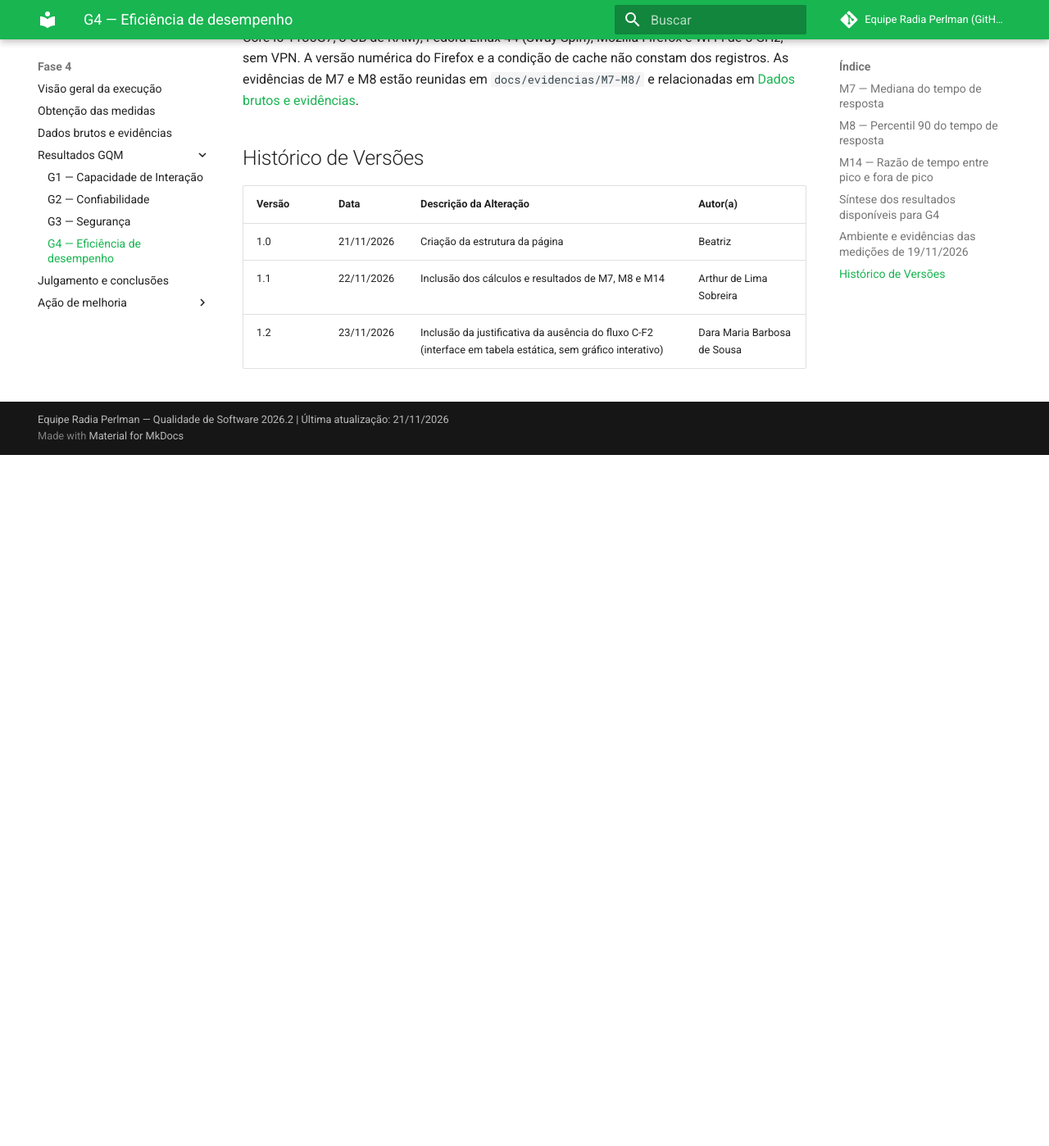
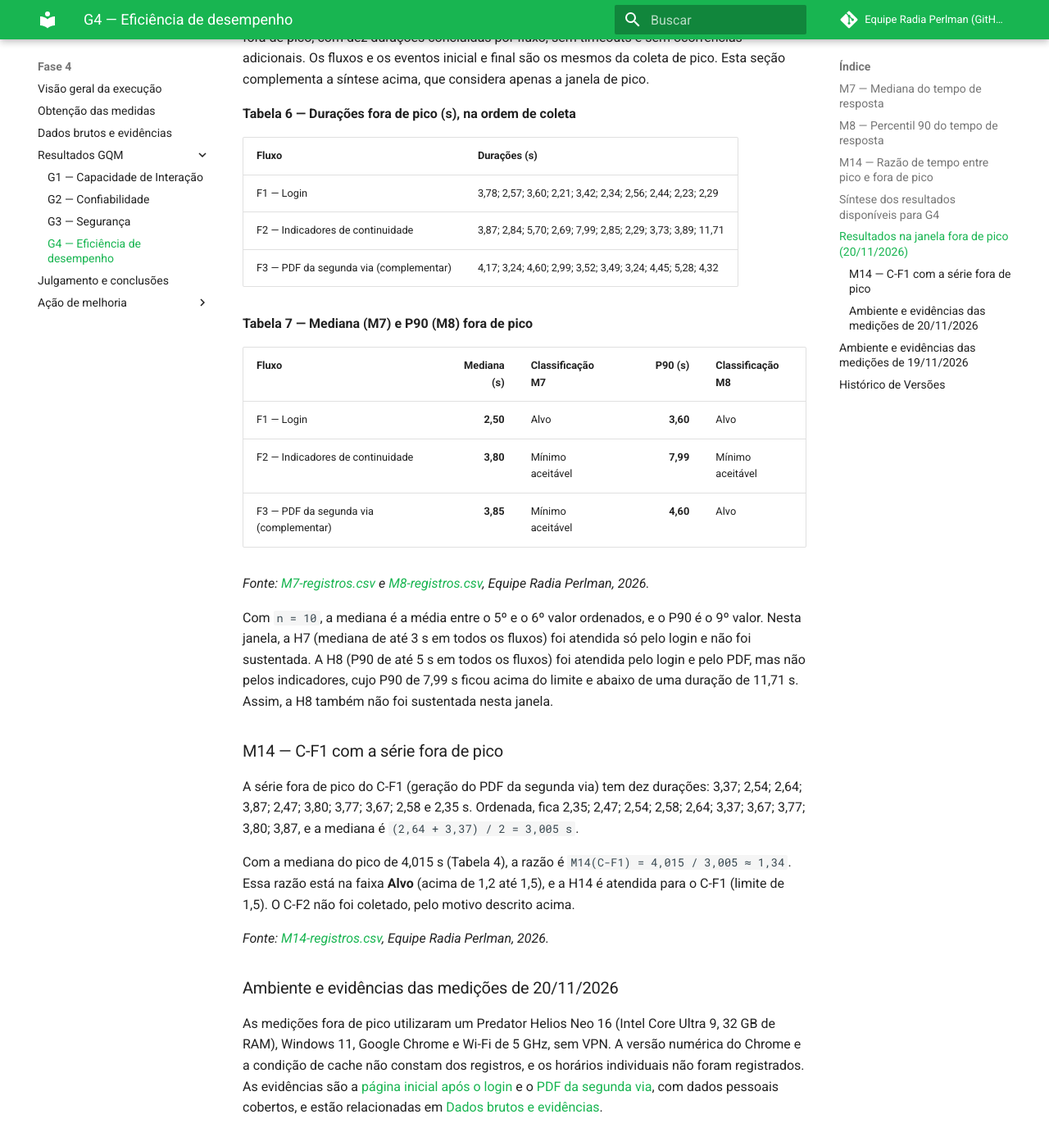
Before and after one commit to FCTE-Qualidade-de-Software-1/2026-2_T02_RADIA_PERLMAN, an MkDocs documentation site: the page built from docs/fase4/resultados-g4-desempenho.md, in a window 1280 px wide and 1400 px high, scrolled down 3522 px. Shown: the whole window at 82% size. Built offline with MkDocs 1.6.1 and Material for MkDocs 9.7.7, drawn with Linux system fonts in a browser that asks for light colours; comment, search, counter and statistics services are not loaded; before the commit the page ends 4077 px from its top, so only the background shows below that; some of the changed text lies outside the part shown.

Commit message:
docs(fase4): inclui resultados fora de pico em G2, G4, dados brutos e execução dos blocos

```diff
--- a/docs/fase4/resultados-g4-desempenho.md
+++ b/docs/fase4/resultados-g4-desempenho.md
@@ -84,6 +84,42 @@ _Fonte: [M14-registros.csv](../dados-coleta/M14/M14-registros.csv) e [captura de
 
 Com os registros apresentados até aqui, o julgamento de **G4 permanece inconclusivo**, pois a M14 ainda depende das medições fora de pico para o cálculo da razão e sua classificação. Os resultados de M7 e M8 descrevem a janela de pico observada, sem extrapolação para todos os períodos de uso da Agência Virtual. O PDF da segunda via integra os resultados complementares de M7 e M8, além da coleta de M14.
 
+## Resultados na janela fora de pico (20/11/2026)
+
+As mesmas métricas foram coletadas por Tiago em 20/11/2026, a partir das 03:41, na janela fora de pico, com dez durações concluídas por fluxo, sem timeouts e sem ocorrências adicionais. Os fluxos e os eventos inicial e final são os mesmos da coleta de pico. Esta seção complementa a síntese acima, que considera apenas a janela de pico.
+
+**Tabela 6 — Durações fora de pico (s), na ordem de coleta**
+
+| Fluxo | Durações (s) |
+|---|---|
+| F1 — Login | 3,78; 2,57; 3,60; 2,21; 3,42; 2,34; 2,56; 2,44; 2,23; 2,29 |
+| F2 — Indicadores de continuidade | 3,87; 2,84; 5,70; 2,69; 7,99; 2,85; 2,29; 3,73; 3,89; 11,71 |
+| F3 — PDF da segunda via (complementar) | 4,17; 3,24; 4,60; 2,99; 3,52; 3,49; 3,24; 4,45; 5,28; 4,32 |
+
+**Tabela 7 — Mediana (M7) e P90 (M8) fora de pico**
+
+| Fluxo | Mediana (s) | Classificação M7 | P90 (s) | Classificação M8 |
+|---|---:|---|---:|---|
+| F1 — Login | **2,50** | Alvo | **3,60** | Alvo |
+| F2 — Indicadores de continuidade | **3,80** | Mínimo aceitável | **7,99** | Mínimo aceitável |
+| F3 — PDF da segunda via (complementar) | **3,85** | Mínimo aceitável | **4,60** | Alvo |
+
+_Fonte: [M7-registros.csv](../dados-coleta/M7/M7-registros.csv) e [M8-registros.csv](../dados-coleta/M8/M8-registros.csv), Equipe Radia Perlman, 2026._
+
+Com `n = 10`, a mediana é a média entre o 5º e o 6º valor ordenados, e o P90 é o 9º valor. Nesta janela, a H7 (mediana de até 3 s em todos os fluxos) foi atendida só pelo login e não foi sustentada. A H8 (P90 de até 5 s em todos os fluxos) foi atendida pelo login e pelo PDF, mas não pelos indicadores, cujo P90 de 7,99 s ficou acima do limite e abaixo de uma duração de 11,71 s. Assim, a H8 também não foi sustentada nesta janela.
+
+### M14 — C-F1 com a série fora de pico
+
+A série fora de pico do C-F1 (geração do PDF da segunda via) tem dez durações: 3,37; 2,54; 2,64; 3,87; 2,47; 3,80; 3,77; 3,67; 2,58 e 2,35 s. Ordenada, fica 2,35; 2,47; 2,54; 2,58; 2,64; 3,37; 3,67; 3,77; 3,80; 3,87, e a mediana é `(2,64 + 3,37) / 2 = 3,005 s`.
+
+Com a mediana do pico de 4,015 s (Tabela 4), a razão é `M14(C-F1) = 4,015 / 3,005 ≈ 1,34`. Essa razão está na faixa **Alvo** (acima de 1,2 até 1,5), e a H14 é atendida para o C-F1 (limite de 1,5). O C-F2 não foi coletado, pelo motivo descrito acima.
+
+_Fonte: [M14-registros.csv](../dados-coleta/M14/M14-registros.csv), Equipe Radia Perlman, 2026._
+
+### Ambiente e evidências das medições de 20/11/2026
+
+As medições fora de pico utilizaram um Predator Helios Neo 16 (Intel Core Ultra 9, 32 GB de RAM), Windows 11, Google Chrome e Wi-Fi de 5 GHz, sem VPN. A versão numérica do Chrome e a condição de cache não constam dos registros, e os horários individuais não foram registrados. As evidências são a [página inicial após o login](../evidencias/M7-M8/login-20261120-fora-pico-tiago.png) e o [PDF da segunda via](../evidencias/M7-M8/segundaVia-pdf-20261120-fora-pico-tiago.png), com dados pessoais cobertos, e estão relacionadas em [Dados brutos e evidências](dados-brutos.md).
+
 ## Ambiente e evidências das medições de 19/11/2026
 
 As medições de M7, M8 e M14 apresentadas acima utilizaram um Dell Inspiron 15 3511 (Intel Core i5-1135G7, 8 GB de RAM), Fedora Linux 44 (Sway Spin), Mozilla Firefox e Wi-Fi de 5 GHz, sem VPN. A versão numérica do Firefox e a condição de cache não constam dos registros. As evidências de M7 e M8 estão reunidas em `docs/evidencias/M7-M8/` e relacionadas em [Dados brutos e evidências](dados-brutos.md).
@@ -95,3 +131,4 @@ As medições de M7, M8 e M14 apresentadas acima utilizaram um Dell Inspiron 15
 | 1.0 | 21/11/2026 | Criação da estrutura da página | Beatriz |
 | 1.1 | 22/11/2026 | Inclusão dos cálculos e resultados de M7, M8 e M14 | Arthur de Lima Sobreira |
 | 1.2 | 23/11/2026 | Inclusão da justificativa da ausência do fluxo C-F2 (interface em tabela estática, sem gráfico interativo) | Dara Maria Barbosa de Sousa |
+| 1.3 | 24/11/2026 | Inclusão dos resultados de M7, M8 e M14 fora de pico | Tiago |
```
Also changed, not shown: docs/fase4/dados-brutos.md (+2 -0 lines), docs/fase4/obtencao-medidas.md (+2 -1 lines), docs/fase4/resultados-g2-confiabilidade.md (+18 -0 lines).
